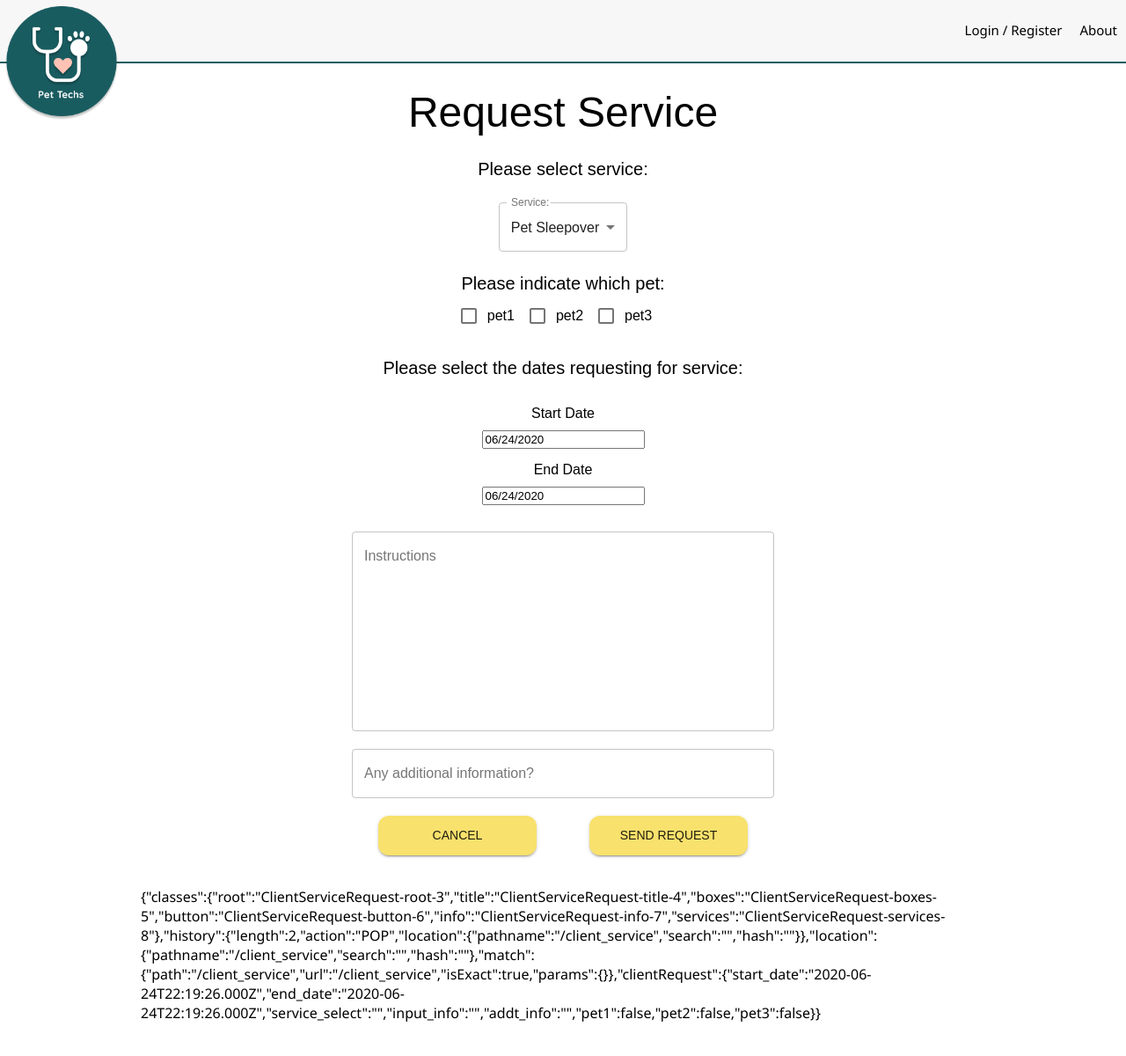
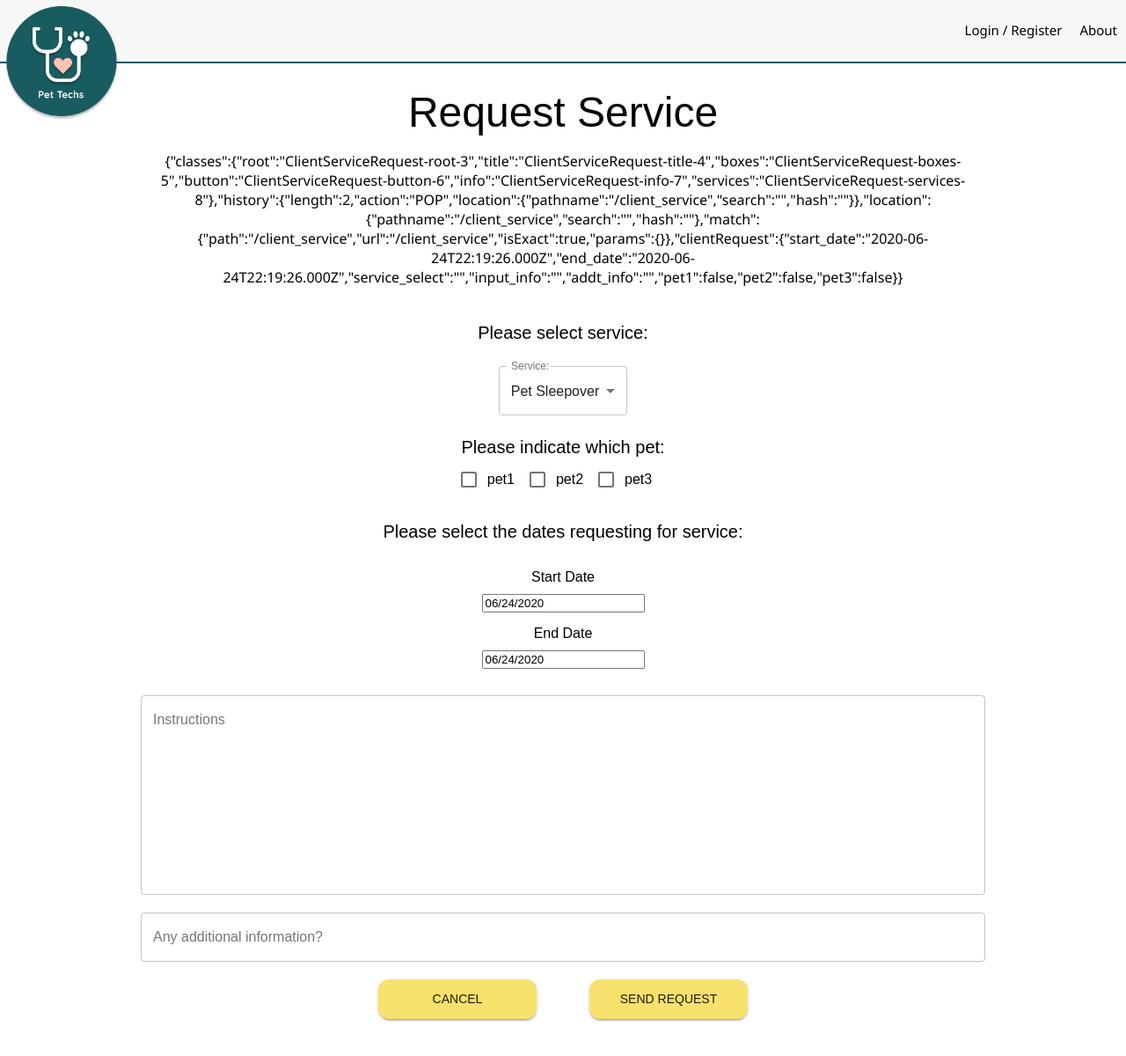
Before and after one commit to chinmayapulikallu/pet-techs, a React (Create React App) app: page /#/client_service in a window 1280 px wide. Shown: the top 1200 px of the page at 88% size. Built offline with nearby package versions, Linux system fonts and the light colour scheme; no server answers.

Commit message:
working on rendering data

```diff
--- a/src/components/ClientServiceRequest/ClientServiceRequest.jsx
+++ b/src/components/ClientServiceRequest/ClientServiceRequest.jsx
@@ -51,11 +51,15 @@ class ClientServiceRequest extends Component {
     };
 
     componentDidMount = () => {
-
         console.log("Mounted");
         const currentId = this.props.match.params.id;
-        this.props.dispatch({ type: "GET_PET_DATA", payload: { id: currentId } })
+        this.props.dispatch({ type: "GET_PET_DATA", payload: {id: currentId}  })
     }
+
+    // getPetData = () => {
+    //     const currentId = this.props.match.params.id
+    //     this.props.dispatch({type: "GET_PET_DATA", payload: {id: currentId}})
+    // }
 
 
     handleDateChange = (event, property) => {
@@ -79,7 +83,7 @@ class ClientServiceRequest extends Component {
                 [property]: event.target.value === "true",
             });
         } else {
-            console.log(event.target.value)
+            // console.log(event.target.value)
             this.setState({
                 [property]: event.target.checked === true,
             });
@@ -99,11 +103,17 @@ class ClientServiceRequest extends Component {
     render() {
         const { classes } = this.props
         return (
+            <>
+
+
             <div className={classes.root}>
                 <div>
                     <Grid className={classes.title}>
                         <FormControl>
                             <Typography className={classes.title} variant="h3">Request Service</Typography>
+                                <div>
+                                    <p>{JSON.stringify(this.props)}</p>
+                                </div>
                             <div>
                                 <Typography className={classes.services} variant="h6">Please select service:</Typography>
                                 <br />
@@ -195,6 +205,7 @@ class ClientServiceRequest extends Component {
                                 <div>
                                     <Button className={classes.button} onClick={this.handleCancel} variant="contained" color="primary" >Cancel</Button>
                                     <Button className={classes.button} onClick={this.handleSendRequest} variant="contained" color="primary" >Send Request</Button>
+                                    {/* <Button className={classes.button} onClick={this.getPetData} variant="contained" color="primary" >Get Pet Data</Button> */}
                                 </div>
 
                             </div>
@@ -203,10 +214,9 @@ class ClientServiceRequest extends Component {
                         </FormControl>
                     </Grid>
                 </div>
-                <div>
-                    <p>{JSON.stringify(this.props)}</p>
-                </div>
+
             </div>
+            </>
         );
     }
 }
```
